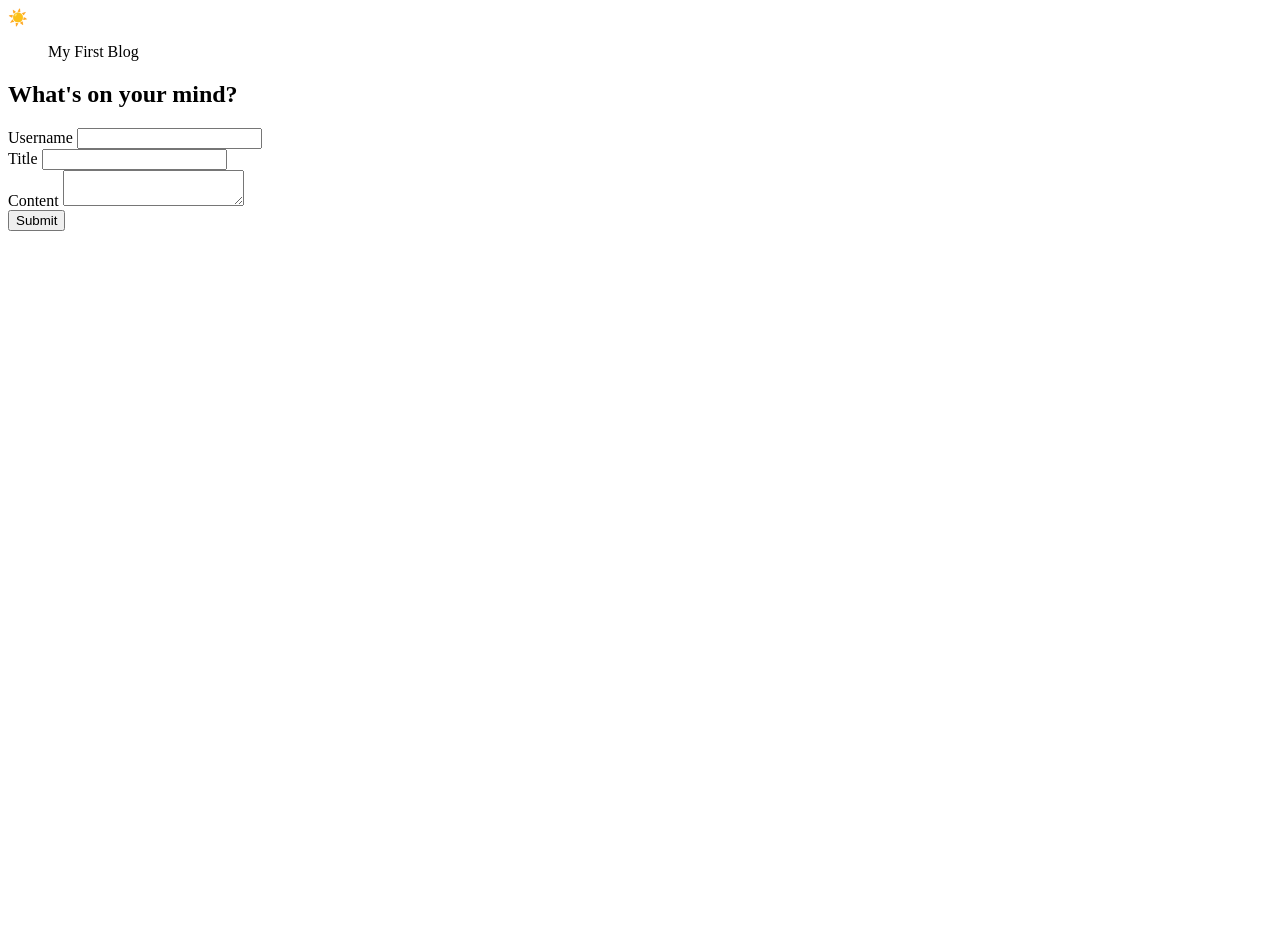
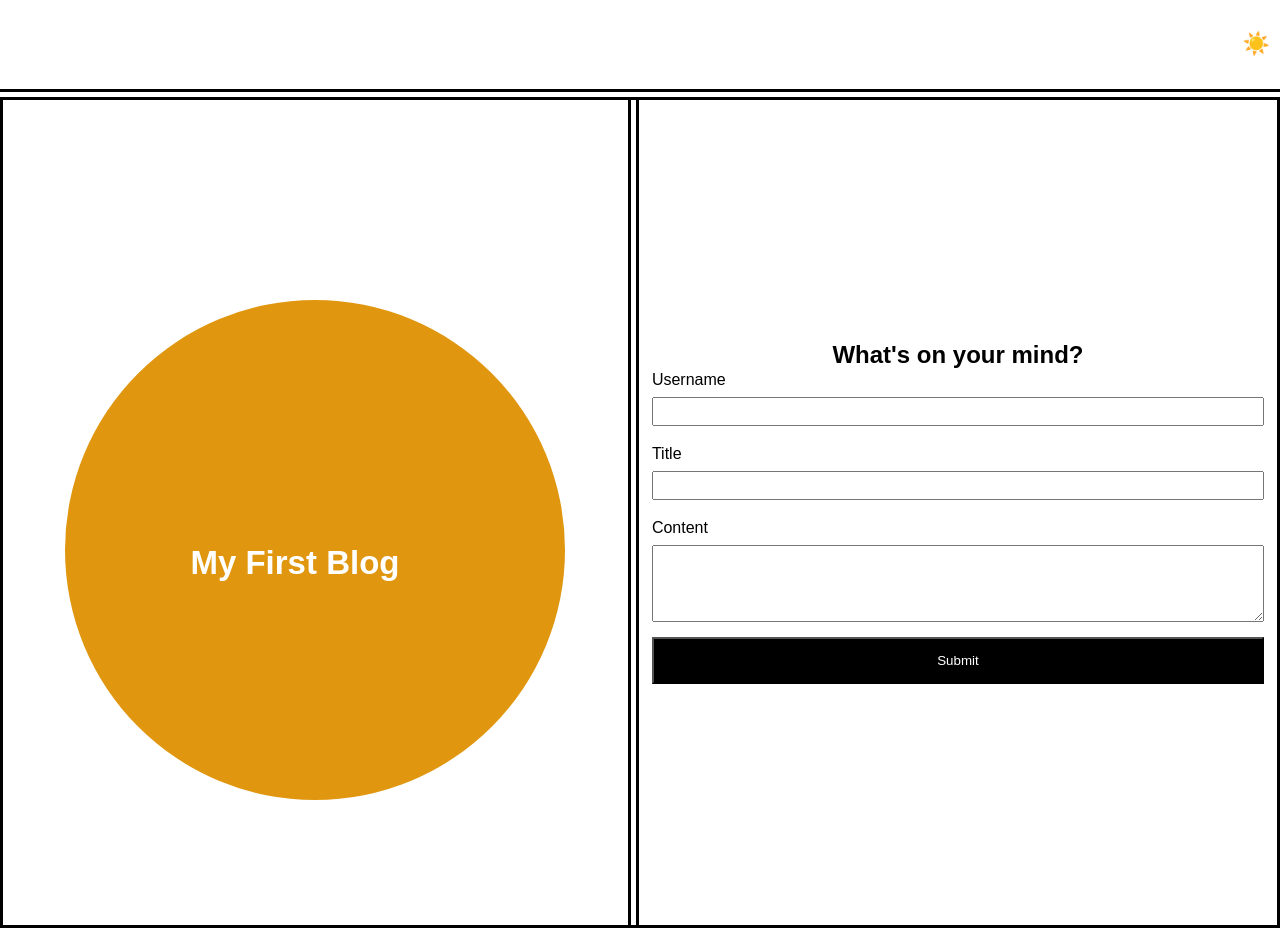
Before and after one commit to sonusubedi-01/personal-blog, a plain HTML site: page index.html in a window 1280 px wide. Before the commit the page ends 800 px from the top, so only its background shows below. Drawn offline with Linux system fonts and the light colour scheme.

Commit message:
add styles to landing page

```diff
--- a/assets/css/form.css
+++ b/assets/css/form.css
@@ -0,0 +1,84 @@
+header {
+    display: flex;
+    justify-content: flex-end;
+    align-items: center;
+    border-bottom: 3px solid var(--border-color);
+    height: 92px;
+  }
+
+.container {
+    display: flex;
+    justify-content: space-around;
+    align-items: stretch;
+    gap: 5px;
+    border: 3px solid var(--border-color);
+    margin-top: 5px;
+    min-height: calc(100vh - 97px)
+}
+
+.circle-section {
+    display: flex;
+    border-right: 3px solid var(--border-color);
+    flex-basis: 100%;
+    flex-direction: column;
+    align-items: center;
+    justify-content: center;
+    position: relative;
+  }
+
+  .form-section {
+    display: flex;
+    flex-direction: column;
+    align-items: center;
+    justify-content: center;
+    border-left: 3px solid var(--border-color);
+    flex-basis: 100%;
+    padding: 13px;
+  }
+
+  .circle-section figure {
+    position: relative;
+  }
+
+  .circle {
+    height: 500px;
+    width: 500px;
+    background-color: rgb(224, 151, 15);
+    border-radius: 50%;
+    display: inline-block;
+    margin-top: 200px;
+    margin-bottom: 125px;
+  }
+
+  .circle-text {
+    position: absolute;
+    top: 50%;
+    left: 25%;
+    font-size: 33px;
+    font-weight: bold;
+    color: white;
+    text-align: center;
+    margin-bottom: auto;
+  }
+
+  .blog-form {
+    display: flex;
+    flex-direction: column;
+    gap: 15px;
+    width: 100%;
+  }
+
+  .blog-form label{
+    margin-bottom: 5px;
+  }
+
+  .input-group {
+    display: flex;
+    flex-direction: column;
+  }
+
+  input[type='submit'] {
+    color: white;
+    background: black;
+    padding: 9px;
+  }
--- a/assets/css/style.css
+++ b/assets/css/style.css
@@ -0,0 +1,23 @@
+* {
+    box-sizing: border-box;
+    padding: 0;
+    margin: 0;
+    line-height: 25px;
+    font-family: Arial, Helvetica, sans-serif;
+}
+
+body {
+    background-color: var(--background-color);
+}
+
+:root {
+    --background-color: white;
+    --text-color: black;
+    --border-color: black;
+}
+
+.theme-toggler {
+    cursor: pointer;
+    font-size: 22px;
+    padding-right: 10px;
+}
--- a/index.html
+++ b/index.html
@@ -12,19 +12,19 @@
 <body>
     <header>
         <nav>
-            <span>☀️</span>
+            <span class="theme-toggler">☀️</span>
         </nav>
     </header>
-    <main>
-        <section>
-            <figure>
-                <figcaption>My First Blog</figcaption>
+    <main class="container">
+        <section class="circle-section">
+            <figure class="circle">
+                <figcaption class="circle-text">My First Blog</figcaption>
             </figure>
         </section>
-        <section>
+        <section class="form-section">
             <h1>What's on your mind?</h1>
-            <form>
-                <div>
+            <form class="blog-form">
+                <div class="input-group">
                     <label for="username">Username</label>
                     <input type="text" id="username" name="username" />
                 </div>
@@ -34,7 +34,7 @@
                 </div>
                 <div class="input-group">
                     <label for="content">Content</label>
-                    <textarea id="content" name="content"></textarea>
+                    <textarea id="content" name="content" rows="3"></textarea>
                 </div>
                 <div class="input-group">
                     <input type="submit" value="Submit" id="submit-post" />
```
